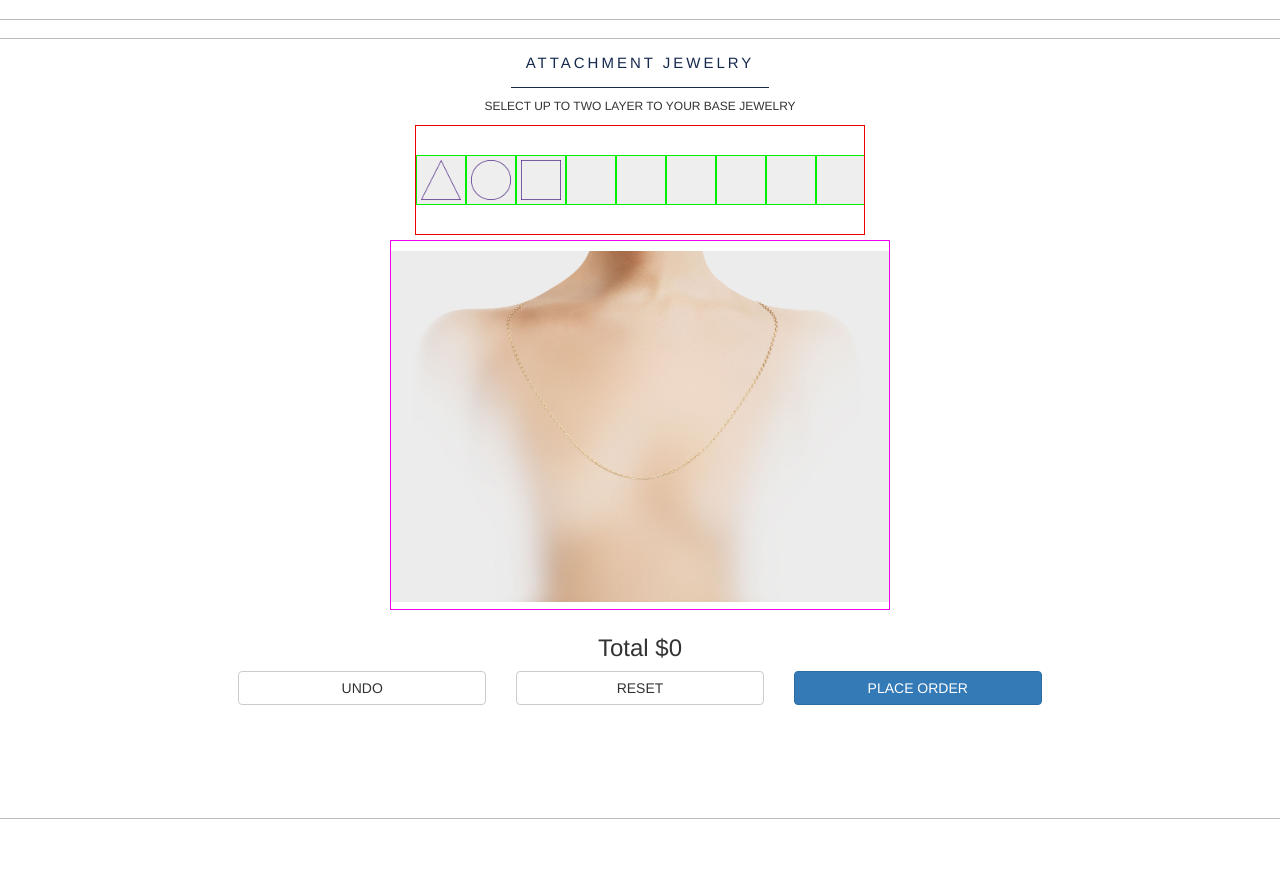
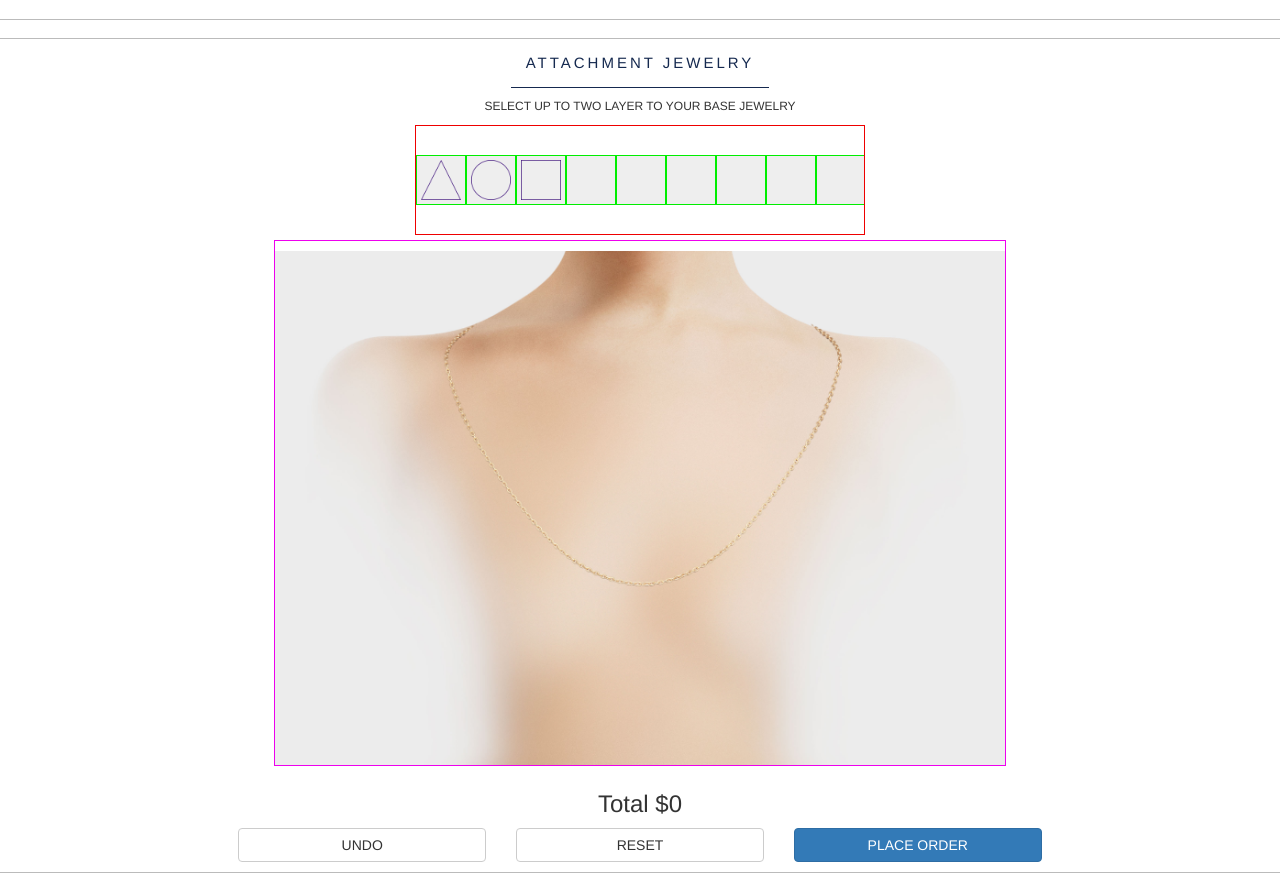
Before and after one commit to daveil/tara, a PHP site: page / in a window 1280 px wide. Shown: the part 1551-2424 px from the top of the page. Before the commit the page ends 2370 px from the top, so only its background shows below. Run offline with PHP 8.4, Linux system fonts and the light colour scheme.

Commit message:
Adjust jde-canvas size

```diff
--- a/css/tara.css
+++ b/css/tara.css
@@ -207,8 +207,8 @@ body>div.container{
 }
 
 #jde-canvas{
-	width:500px;
-	height:370px;
+	width:60%;
+	height:auto;
 	margin:5px auto;
 }
 .dev #jde-canvas{
--- a/index.php
+++ b/index.php
@@ -190,6 +190,7 @@
 				</div>
 			</div>
 		</div>
+	</div>
 	<div class="modal fade" tabindex="-1" role="dialog" id="JDEItemModal">
 	  <div class="modal-dialog" role="document">
 		<div class="modal-content">
@@ -236,7 +237,6 @@
 		</div><!-- /.modal-content -->
 	  </div><!-- /.modal-dialog -->
 	</div><!-- /.modal -->
-	</div>
     <script src="libs/bower_components/jquery/dist/jquery.min.js"></script>
     <script src="libs/bower_components/bootstrap/dist/js/bootstrap.min.js"></script>
     <script src="libs/bower_components/pixi.js/dist/pixi.min.js"></script>
```
Lines whose indentation alone changed are shown as unchanged.
